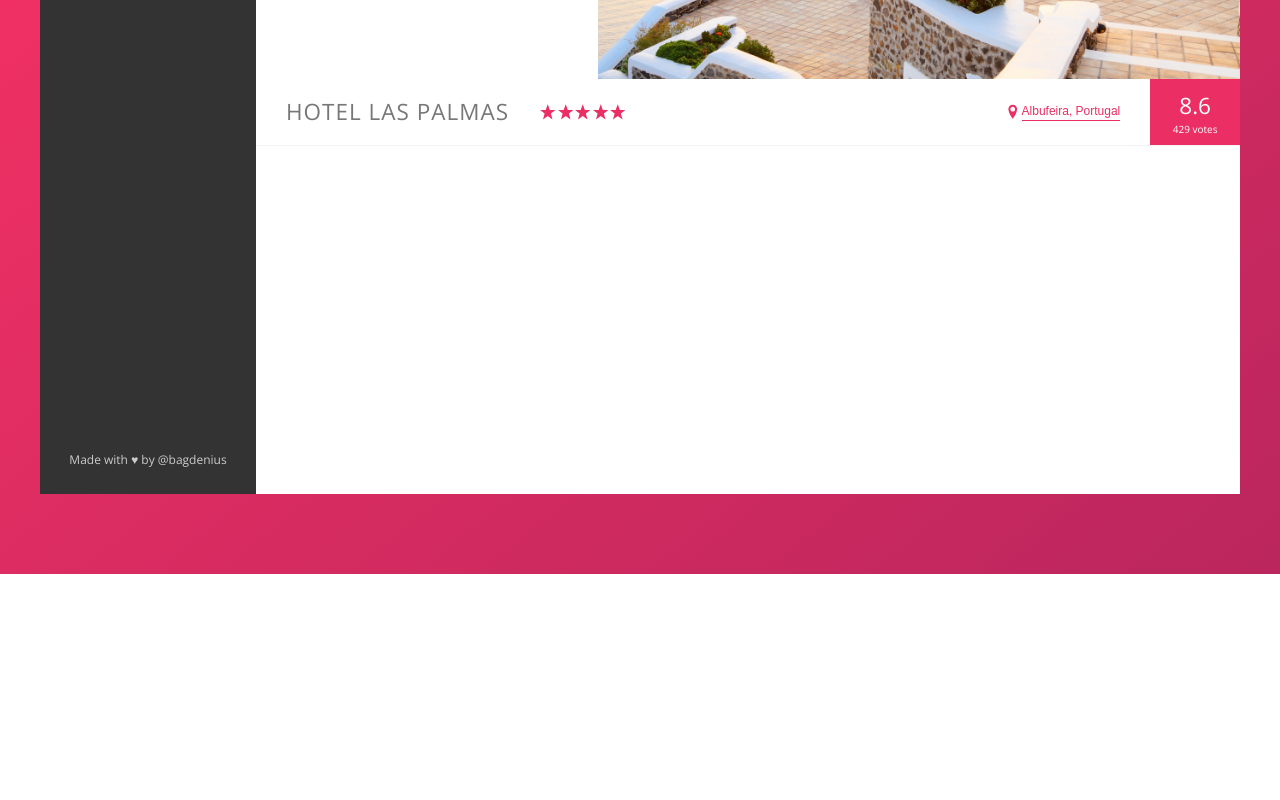
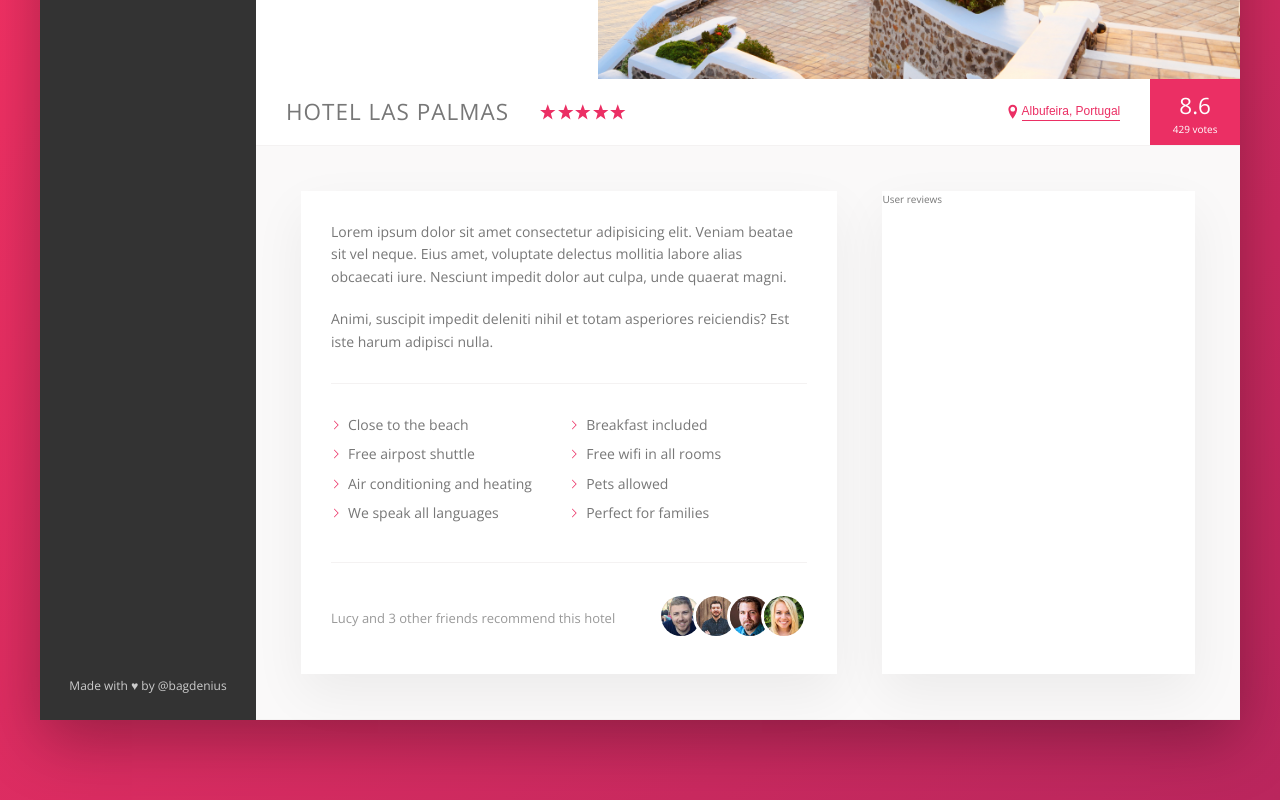
Before and after one commit to bagdenius/Trillo-sass, a website: page index.html in a window 1280 px wide. Shown: the part 456-1256 px from the top of the page. Before the commit the page ends 1030 px from the top, so only its background shows below. Drawn offline with nearby package versions, Linux system fonts and the light colour scheme.

Commit message:
build the hotel description section

```diff
--- a/index.html
+++ b/index.html
@@ -150,6 +150,58 @@
               <div class="overview__rating-count">429 votes</div>
             </div>
           </div>
+          <div class="detail">
+            <div class="description">
+              <p class="paragraph">
+                Lorem ipsum dolor sit amet consectetur adipisicing elit. Veniam
+                beatae sit vel neque. Eius amet, voluptate delectus mollitia
+                labore alias obcaecati iure. Nesciunt impedit dolor aut culpa,
+                unde quaerat magni.
+              </p>
+              <p class="paragraph">
+                Animi, suscipit impedit deleniti nihil et totam asperiores
+                reiciendis? Est iste harum adipisci nulla.
+              </p>
+              <ul class="list">
+                <li class="list__item">Close to the beach</li>
+                <li class="list__item">Breakfast included</li>
+                <li class="list__item">Free airpost shuttle</li>
+                <li class="list__item">Free wifi in all rooms</li>
+                <li class="list__item">Air conditioning and heating</li>
+                <li class="list__item">Pets allowed</li>
+                <li class="list__item">We speak all languages</li>
+                <li class="list__item">Perfect for families</li>
+              </ul>
+              <div class="recommend">
+                <p class="recommend__count">
+                  Lucy and 3 other friends recommend this hotel
+                </p>
+                <div class="recomend__friends">
+                  <img
+                    src="./img/user-3.jpg"
+                    alt="Friend 1"
+                    class="recommend__photo"
+                  />
+                  <img
+                    src="./img/user-4.jpg"
+                    alt="Friend 2"
+                    class="recommend__photo"
+                  />
+                  <img
+                    src="./img/user-5.jpg"
+                    alt="Friend 3"
+                    class="recommend__photo"
+                  />
+                  <img
+                    src="./img/user-6.jpg"
+                    alt="Friend 4"
+                    class="recommend__photo"
+                  />
+                </div>
+              </div>
+            </div>
+            <div class="user-reviews">User reviews</div>
+          </div>
         </main>
       </div>
     </div>
--- a/sass/_base.scss
+++ b/sass/_base.scss
@@ -12,7 +12,10 @@
   --color-grey-dark-2: #777;
   --color-grey-dark-3: #999;
 
-  --shadow-dark: 0 2rem 6rem rgba(#000, 0.3);
+  --shadow-light: 0 2rem 5rem rgba(0, 0, 0, 0.06);
+  --shadow-dark: 0 2rem 6rem rgba(0, 0, 0, 0.3);
+
+  --line: 1px solid var(--color-grey-light-2);
 }
 
 * {
--- a/sass/_components.scss
+++ b/sass/_components.scss
@@ -206,7 +206,7 @@
 .overview {
   display: flex;
   align-items: center;
-  border-bottom: 1px solid var(--color-grey-light-2);
+  border-bottom: var(--line);
 
   &__heading {
     padding: 1.5rem 3rem;
@@ -293,3 +293,58 @@
     box-shadow: none;
   }
 }
+
+.paragraph:not(:last-of-type) {
+  margin-bottom: 2rem;
+}
+
+.list {
+  display: flex;
+  flex-wrap: wrap;
+  margin: 3rem 0;
+  padding: 3rem 0;
+  list-style: none;
+  border-top: var(--line);
+  border-bottom: var(--line);
+
+  &__item {
+    flex: 0 0 50%;
+    margin-bottom: 0.7rem;
+
+    &::before {
+      content: '';
+      display: inline-block;
+      height: 1rem;
+      width: 1rem;
+      margin-right: 0.7rem;
+      //   background-image: url(../img/chevron-thin-right.svg);
+      //   background-size: cover;
+      background-color: var(--color-primary);
+      mask-image: url('../img/chevron-thin-right.svg');
+      mask-size: cover;
+    }
+  }
+}
+
+.recommend {
+  display: flex;
+  align-items: center;
+  font-size: 1.3rem;
+  color: var(--color-grey-dark-3);
+
+  &__count {
+    margin-right: auto;
+  }
+
+  &__photo {
+    box-sizing: content-box;
+    height: 4rem;
+    width: 4rem;
+    border-radius: 50%;
+    border: 3px solid #fff;
+
+    &:not(:last-child) {
+      margin-right: -1.5rem;
+    }
+  }
+}
--- a/sass/_layout.scss
+++ b/sass/_layout.scss
@@ -3,7 +3,6 @@
   margin: 8rem auto;
   background-color: var(--color-grey-light-1);
   box-shadow: var(--shadow-dark);
-  min-height: 50rem;
 }
 
 .header {
@@ -13,7 +12,7 @@
   height: 7rem;
   font-size: 1.4rem;
   background-color: #fff;
-  border-bottom: 1px solid var(--color-grey-light-2);
+  border-bottom: var(--line);
 }
 
 .content {
@@ -31,5 +30,26 @@
 .hotel-view {
   flex: 1;
   background-color: #fff;
-  height: 80rem;
 }
+
+.detail {
+  display: flex;
+  padding: 4.5rem;
+  background-color: var(--color-grey-light-1);
+  border-bottom: var(--line);
+}
+
+.description {
+  flex: 0 0 60%;
+  margin-right: 4.5rem;
+  padding: 3rem;
+  background-color: #fff;
+  box-shadow: var(--shadow-light);
+  font-size: 1.4rem;
+}
+
+.user-reviews {
+  flex: 1;
+  background-color: #fff;
+  box-shadow: var(--shadow-light);
+}
```
Also changed, not shown: css/main.css.
